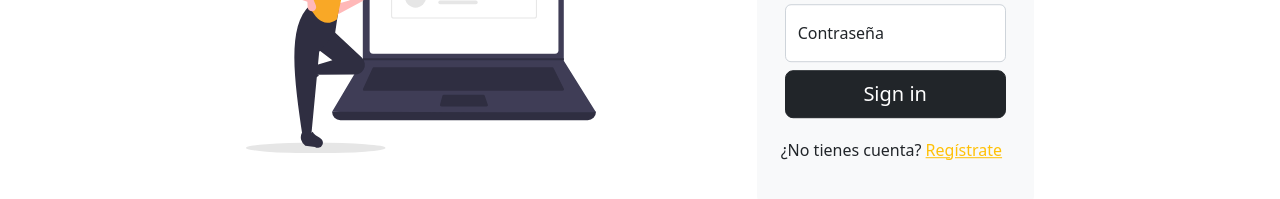
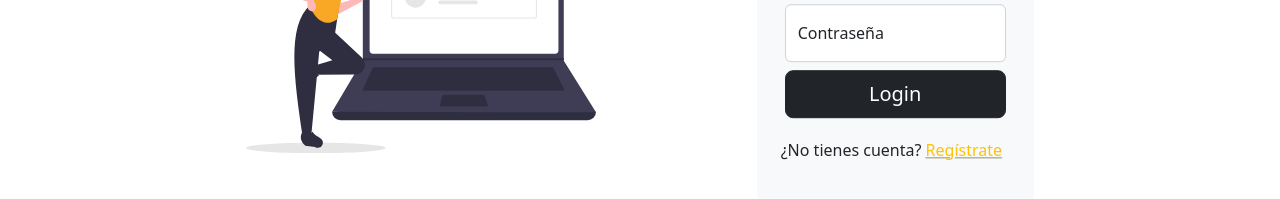
Before and after one commit to iamDaniHdz/DEVF-Frontend-Avanzado, a React (Vite) app in the folder Ecommerce/: page /login in a window 1280 px wide. Shown: the part 369-568 px from the top of the page. Built offline with nearby package versions, Linux system fonts and the light colour scheme.

Commit message:
Link en Login y Signup

```diff
--- a/Ecommerce/src/pages/Login.jsx
+++ b/Ecommerce/src/pages/Login.jsx
@@ -1,6 +1,6 @@
 import { useContext } from 'react'
 import useForm from '@/hooks/useForm'
-import { useNavigate } from 'react-router-dom'
+import { useNavigate, Link } from 'react-router-dom'
 import { loginUserServices } from '@/services/userServices'
 import { AuthContext } from '@/context/AuthContext'
 import '@/assets/css/form.css'
@@ -62,10 +62,10 @@ const Login = () => {
             </div>
 
             <button className='btn btn-lg btn-dark m-1' type='submit'>
-              Sign in
+              Login
             </button>
-
-            <p className='mt-3'>¿No tienes cuenta? <a href='' className='text-warning'>Regístrate</a></p>
+            <p className='mt-3'>¿No tienes cuenta? <Link to='/signup'><a className='text-warning'>Regístrate</a></Link>
+            </p>
           </div>
 
         </div>
--- a/Ecommerce/src/pages/Signup.jsx
+++ b/Ecommerce/src/pages/Signup.jsx
@@ -1,5 +1,5 @@
 import useForm from '@/hooks/useForm'
-import { useNavigate } from 'react-router-dom'
+import { useNavigate, Link } from 'react-router-dom'
 import { registerUserServices } from '@/services/userServices'
 import '@/assets/css/form.css'
 
@@ -30,7 +30,7 @@ const Signup = () => {
     <main>
       <form onSubmit={handleSubmit}>
         <div className='d-flex align-items-center justify-content-evenly container p-3'>
-          <div className='bg-light d-flex flex-column p-4 rounded w-25'>
+          <div className='bg-light d-flex flex-column p-4 rounded' style={{ width: '25rem' }}>
             <h1 className='h3 mb-3 fw-normal text-center'>Regístrate</h1>
             <div className='form-floating m-1'>
               <input
@@ -97,7 +97,8 @@ const Signup = () => {
               Registrarse
             </button>
 
-            <p className='mt-3'>¿Ya tienes una cuenta? <a href='' className='text-warning'>Iniciar sesión</a></p>
+            <p className='mt-3 text-center'>¿Ya tienes una cuenta? <Link to='/login'><a className='text-warning'>Inicia sesión</a></Link>
+            </p>
 
           </div>
           <div className=''>
```
